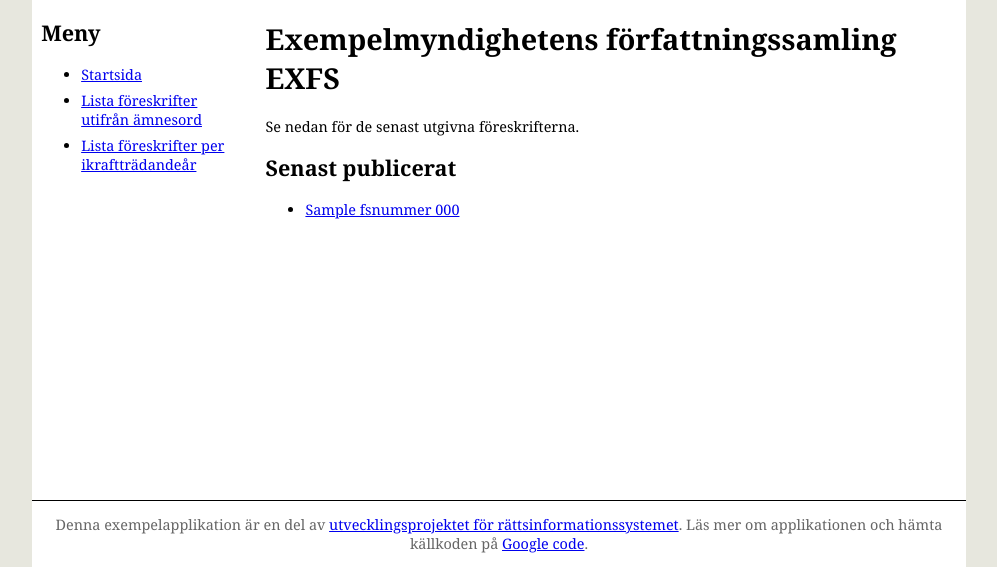
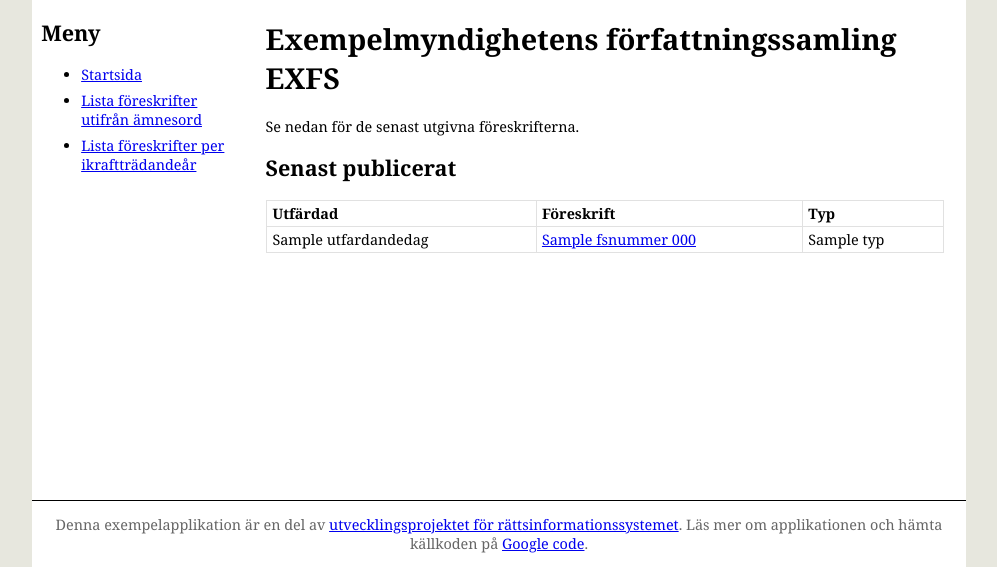
Before and after one commit to rinfo/fst, a Django app: template templates/index.html in a window 1280 px wide. Shown: the part 91-658 px from the top of the page, without its empty margins (141-1138 px from the left). Run offline with Django 3.2, Linux system fonts and the light colour scheme; the template is opened without the code that fills it: most values are stand-ins (such as "Sample title", 1, 10 or a date in 2020).

Commit message:
Visa typ av dokument.
git-svn-id: http://rinfo-foreskriftshantering.googlecode.com/svn/trunk@7 fd0274e0-501b-11de-81c9-c396dc251947

```diff
--- a/rinfo/admin.py
+++ b/rinfo/admin.py
@@ -16,9 +16,9 @@ class AmnesordAdmin(admin.ModelAdmin):
     search_fields = ('titel', 'beskrivning',)
 
 class MyndighetsforeskriftAdmin(admin.ModelAdmin):
-    list_display = ('fsnummer', 'titel','utfardandedag', 'ikrafttradandedag', 'utkom_fran_tryck')
-    list_filter = ('utfardandedag',)
-    ordering = ('fsnummer', 'titel')
+    list_display = ('fsnummer', 'titel','utfardandedag', 'ikrafttradandedag', 'utkom_fran_tryck', 'typ')
+    list_filter = ('utfardandedag', 'ikrafttradandedag')
+    ordering = ('-utfardandedag', 'titel')
     search_fields = ('titel', 'fsnummer',)
 
     def save_model(self, request, obj, form, change):
--- a/static/screen.css
+++ b/static/screen.css
@@ -1,7 +1,7 @@
 body {
-   border-width: 0px;
-   padding: 0px;
-   margin: 0px;
+   border-width: 0;
+   padding: 0;
+   margin: 0;
    font-size: 90%;
    width: 100%;
    min-width: 600px;
@@ -18,6 +18,18 @@ table tr th {
     text-align:left;
     font-weight:bold;
     vertical-align: top;
+}
+
+table.foreskrifter {
+    border: solid 1px #e1e1e1;
+    border-collapse: collapse;
+    width: 98%;
+    margin: 1px;
+}
+
+table.foreskrifter td, table.foreskrifter th {
+    border: solid 1px #e1e1e1;
+    padding: 3px 5px;
 }
 
 .header{
--- a/templates/index.html
+++ b/templates/index.html
@@ -7,10 +7,19 @@
     <p>Se nedan för de senast utgivna föreskrifterna.</p>
     <h2>Senast publicerat</h2>
     {% if senaste_myndighetsforeskrifter %}
-    <ul class="foreskrifter">
+    <table class="foreskrifter">
+        <tr>
+            <th>Utfärdad</th>
+            <th>Föreskrift</th>
+            <th>Typ</th>
+        </tr>
         {% for foreskrift in senaste_myndighetsforeskrifter %}
-        <li><a href="{{foreskrift.get_absolute_url}}">{{foreskrift.fsnummer}} {{foreskrift.titel}}</a></li>
+        <tr>
+            <td>{{foreskrift.utfardandedag}}</td>
+            <td><a href="{{foreskrift.get_absolute_url}}">{{foreskrift.fsnummer}} {{foreskrift.titel}}</a></td>
+            <td>{{foreskrift.typ}}</td>
+        </tr>
         {% endfor %}
-    </ul>
+    </table>
     {% endif %}
 {% endblock %}
```
Also changed, not shown: rinfo/models.py (+10 -1 lines), templates/foreskrift.html (+8 -1 lines).
